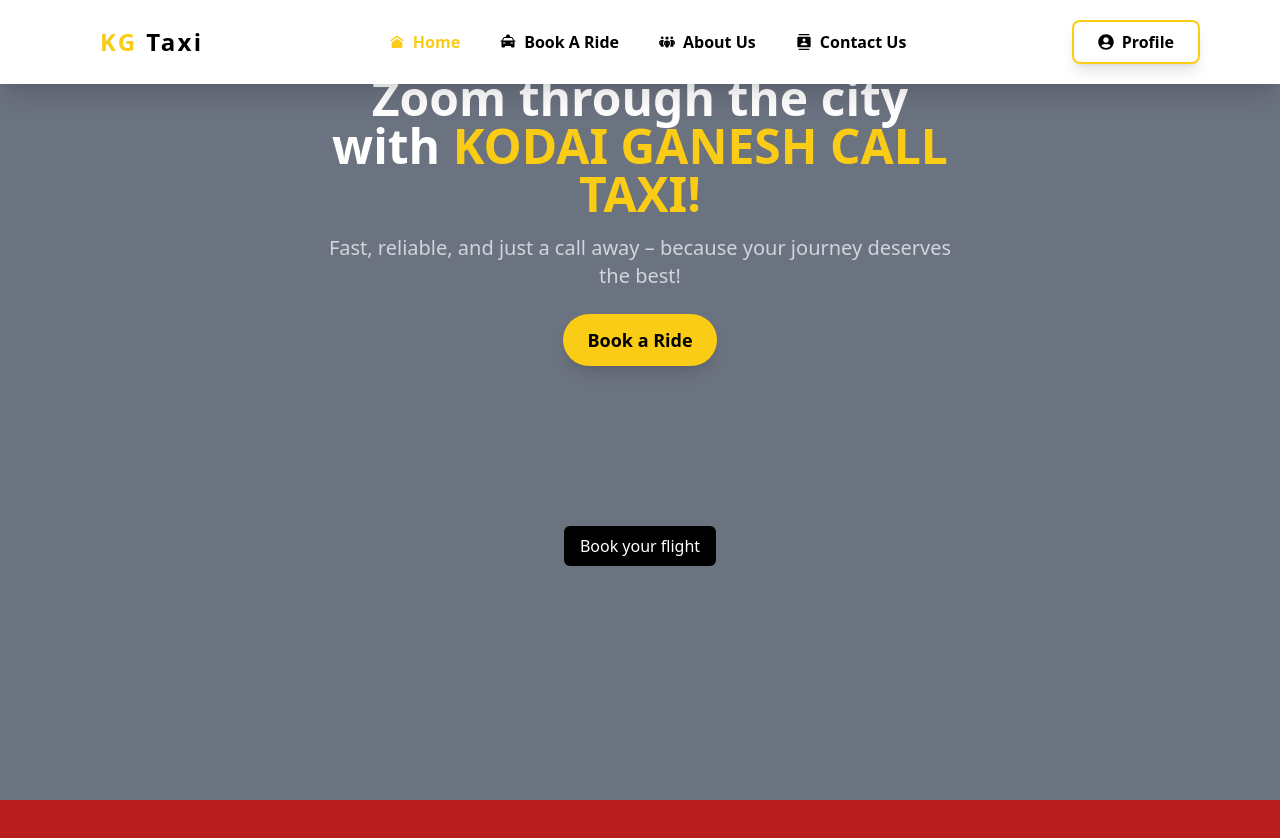
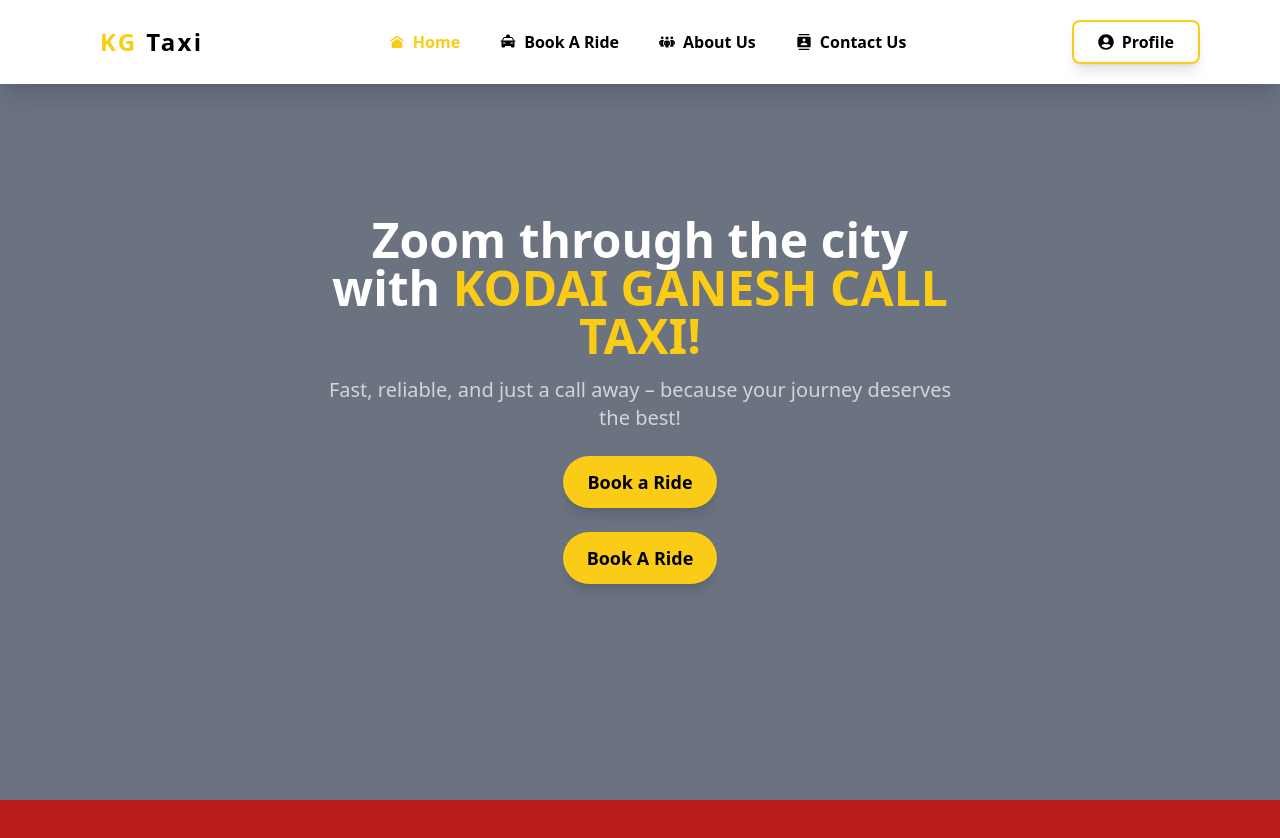
Before and after one commit to Janarthanans1/kodai_taxi, a Next.js app: page / in a window 1280 px wide. Shown: the top 838 px of the page. Built offline with nearby package versions, Linux system fonts and the light colour scheme.

Commit message:
no change

```diff
--- a/src/app/components/bookingbtn.jsx
+++ b/src/app/components/bookingbtn.jsx
@@ -15,29 +15,14 @@ export default function BookingBtn() {
 
   ];
   return (
-    (<div className="py-40  flex items-center justify-center">
+    (<div className="flex items-center justify-center">
       <Modal>
         <ModalTrigger
-          className="bg-black dark:bg-white dark:text-black text-white flex justify-center group/modal-btn">
-          <span
-            className="group-hover/modal-btn:translate-x-40 text-center transition duration-500">
-            Book your flight
-          </span>
-          <div
-            className="-translate-x-40 group-hover/modal-btn:translate-x-0 flex items-center justify-center absolute inset-0 transition duration-500 text-white z-20">
-            ✈️
-          </div>
+          className="mt-6 bg-yellow-400 text-black px-6 py-3 rounded-full font-bold text-lg shadow-lg flex justify-center group/modal-btn">
+          Book A Ride
         </ModalTrigger>
         <ModalBody>
           <ModalContent>
-
-
-
-
-
-
-
-
           </ModalContent>
           <ModalFooter className="gap-4">
             <button
```
